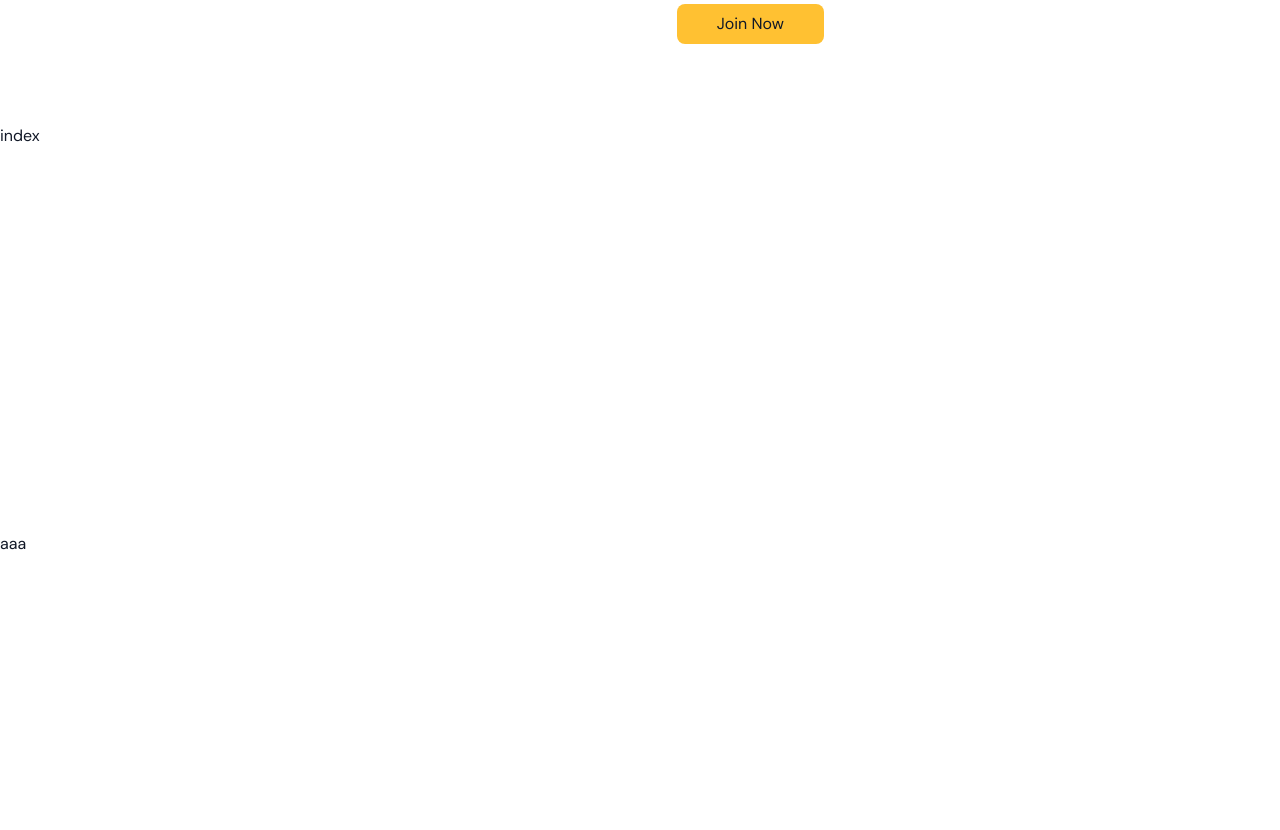
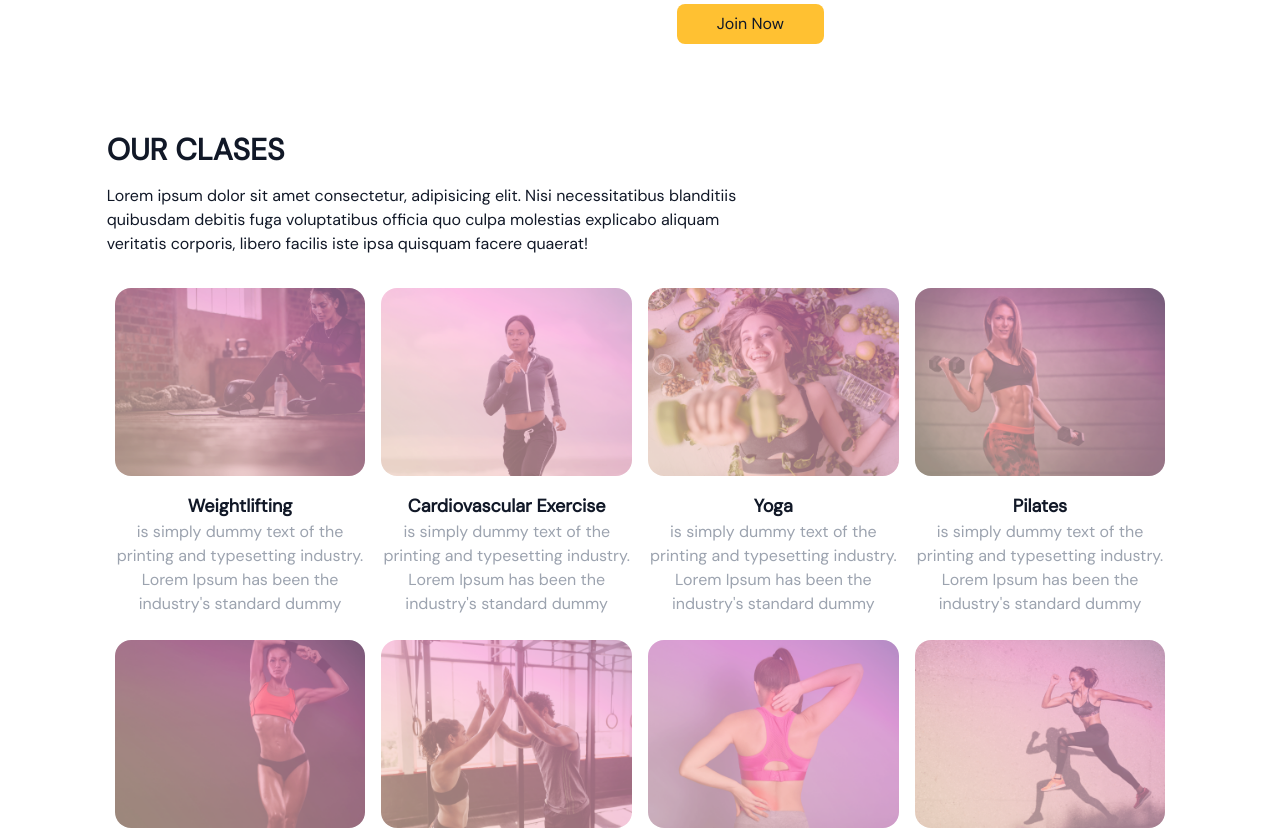
Before and after one commit to efegorkemumit/gym-fitness, a React (Vite) app in the folder gym-fitness/: page / in a window 1280 px wide. Shown: the part 2260-3090 px from the top of the page. Built offline with nearby package versions, Linux system fonts and the light colour scheme.

Commit message:
Our Classes2

```diff
--- a/gym-fitness/src/screen/OurClasses/Class.tsx
+++ b/gym-fitness/src/screen/OurClasses/Class.tsx
@@ -8,7 +8,17 @@ type Props = {
 
 const Class = ({name, description, image}: Props) => {
   return (
-    <div>Class</div>
+    <div className='w-full md:w-1/4 mb-4 '>
+        <img src={image} className="w-full h-auto rounded-3xl p-2 z-30 opacity-75
+        hover:opacity-100 transition duration-300 hover:duration-500"/>
+
+        <div className='mt-2'>
+            <h2 className='text-lg font-semibold'>{name}</h2>
+            <p className='text-gray-400'>{description}</p>
+        </div>
+
+
+    </div>
   )
 }
 
--- a/gym-fitness/src/screen/OurClasses/index.tsx
+++ b/gym-fitness/src/screen/OurClasses/index.tsx
@@ -9,6 +9,8 @@ import image6 from '../../assets/6.png'
 import image7 from '../../assets/7.png'
 import image8 from '../../assets/8.png'
 import image9 from '../../assets/9.png'
+import Htext from '../../shared/Htext'
+import Class from './Class'
 
 const classes : Array<ClassType> = [
     {
@@ -53,11 +55,7 @@ const classes : Array<ClassType> = [
         description:" is simply dummy text of the printing and typesetting industry. Lorem Ipsum has been the industry's standard dummy",
         image:image8,
     },
-    {
-        name:"Zumba  ",
-        description:" is simply dummy text of the printing and typesetting industry. Lorem Ipsum has been the industry's standard dummy",
-        image:image9,
-    },
+
 
 
 
@@ -71,7 +69,47 @@ type Props = {}
 
 const OurClasses = (props: Props) => {
   return (
-    <seciton id="ourclasses">index</seciton>
+    <seciton id="ourclasses" className="w-full mt-14 py-52">
+
+        <div className='mx-auto w-5/6'>
+
+                <div className='md:w-3/5 mb-6'>
+                    <Htext>
+                        Our clases
+                    </Htext>
+                    <p>
+                        Lorem ipsum dolor sit amet consectetur, adipisicing elit. Nisi necessitatibus blanditiis quibusdam debitis fuga voluptatibus officia quo culpa molestias explicabo aliquam veritatis corporis, libero facilis iste ipsa quisquam facere quaerat!
+                    </p>
+
+
+
+                </div>
+
+                <div  className='flex flex-wrap justify-center items-center text-center'>
+
+                   {classes.map((item:ClassType)=>(
+
+<Class
+    key={item.name}
+    name={item.name}
+    description={item.description}
+    image={item.image}>
+
+</Class>
+
+                   ))}
+
+
+                </div>
+
+
+        </div>
+
+
+
+
+
+    </seciton>
   )
 }
 
```
